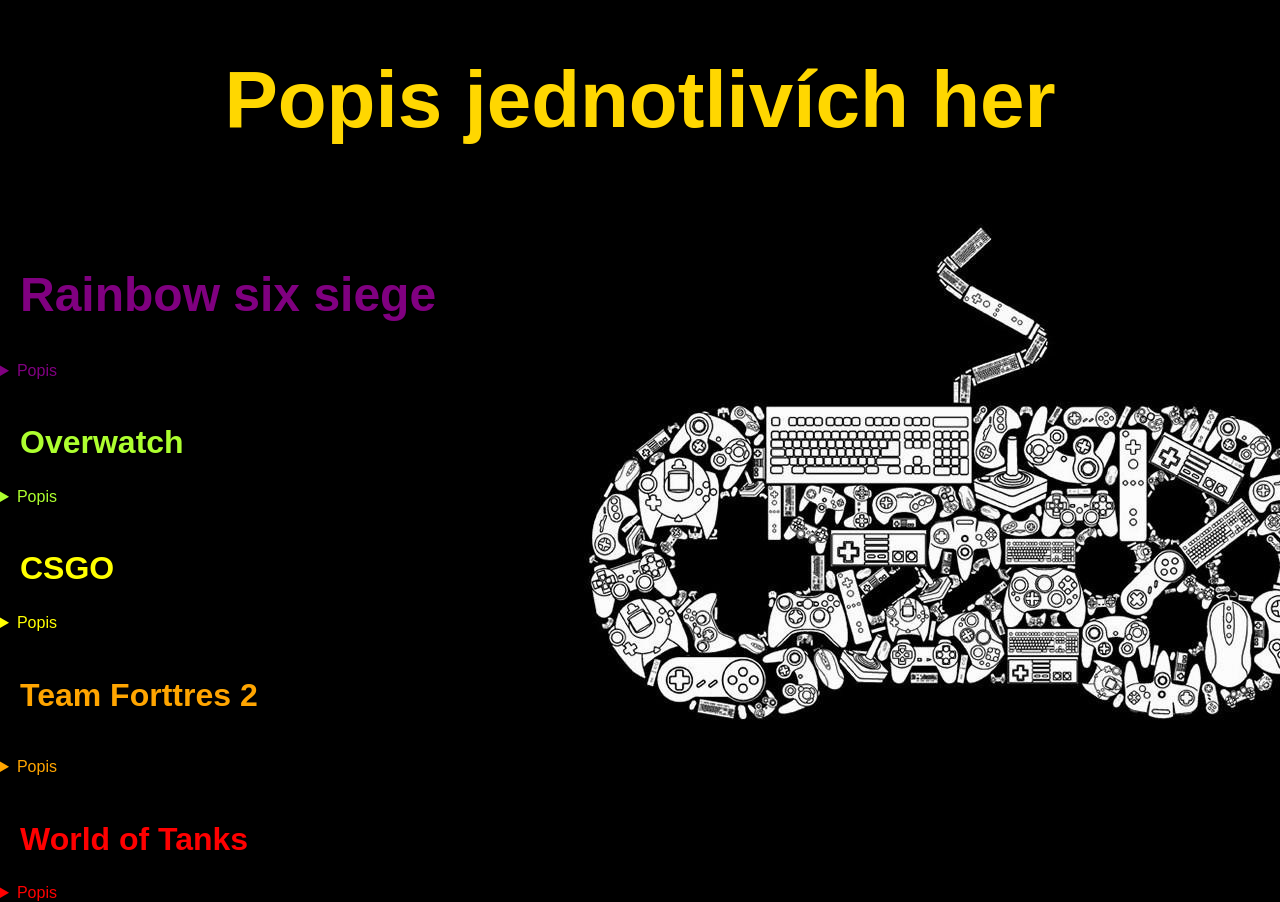
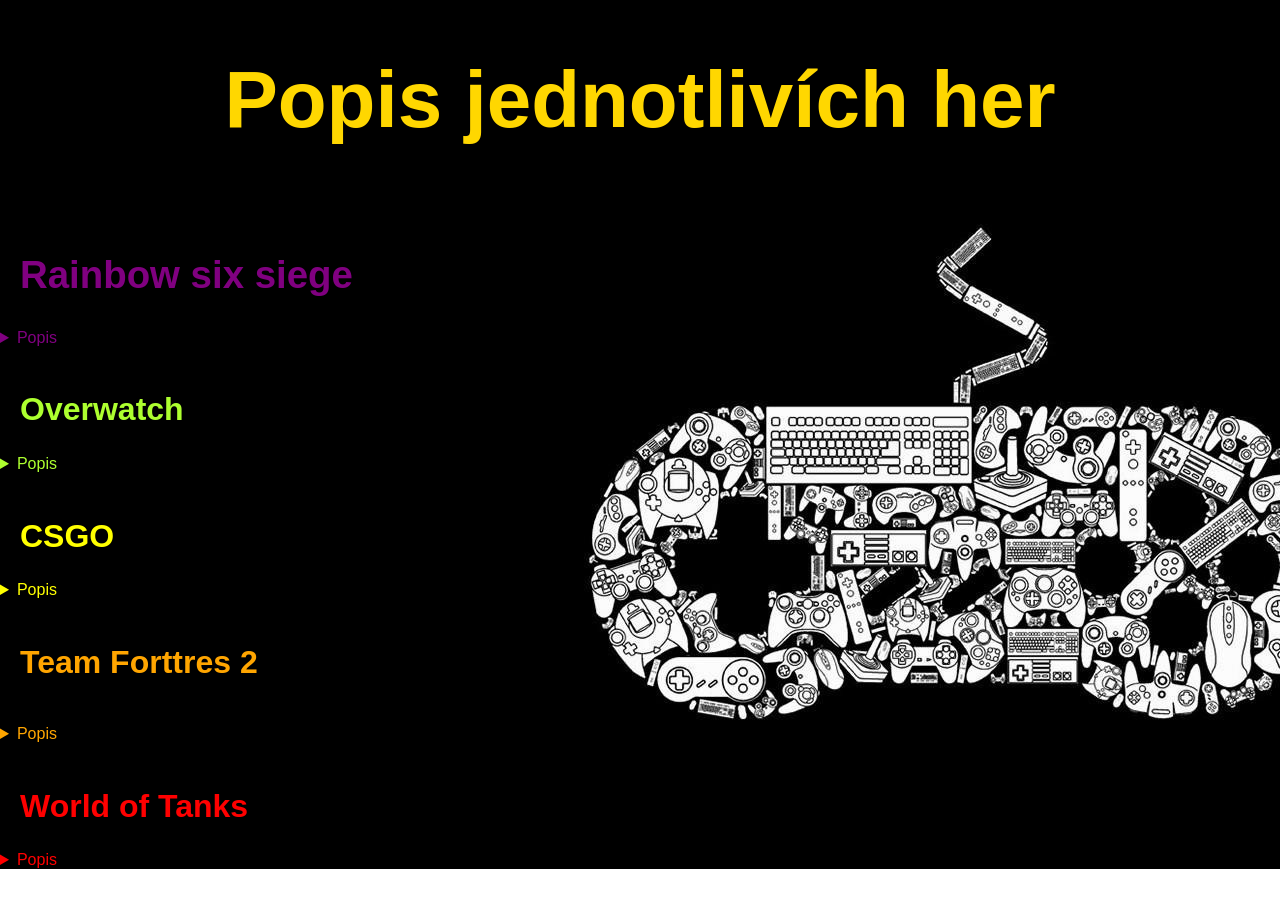
Before and after one commit to KVGABOKV/kocicka, a plain HTML site: page index.html in a window 1280 px wide. In both pictures the pointer is over the item "Rainbow six siege". After the commit the page ends 869 px from the top, so only its background shows below. Drawn offline with Linux system fonts and the light colour scheme.

Commit message:
add text add

```diff
--- a/css/styles.css
+++ b/css/styles.css
@@ -37,7 +37,7 @@
      transition: 1.6s ease;
  }
 
- li:hover{ font-size: 1.5em;
+ li:hover{ font-size: 1.2em;
 transition: 1.6s ease;
 }
 
```
